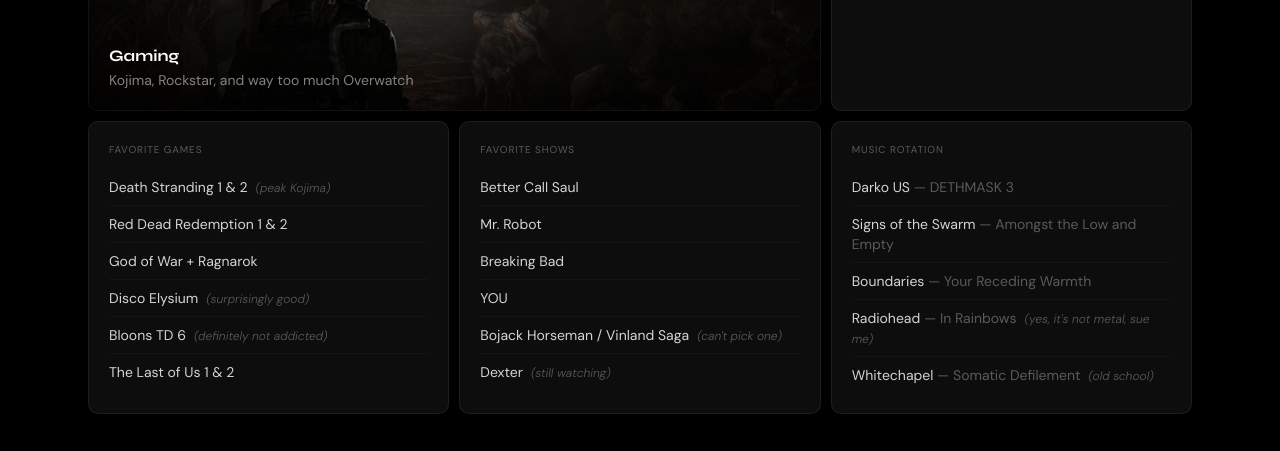
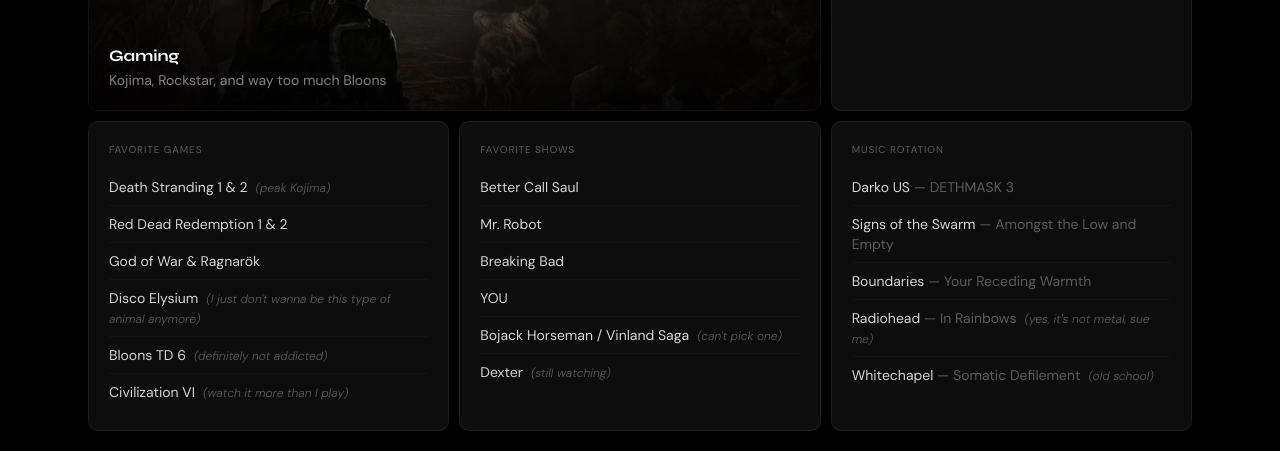
Before and after one commit to halva2251/Portfolio, a React (Vite) app in the folder client/: page / in a window 1280 px wide. Shown: the part 2323-2774 px from the top of the page. Built offline with nearby package versions, Linux system fonts and the light colour scheme; no server answers.

Commit message:
changed some text around

```diff
--- a/client/src/pages/Dashboard.tsx
+++ b/client/src/pages/Dashboard.tsx
@@ -77,10 +77,13 @@
 const games = [
   { name: "Death Stranding 1 & 2", note: "peak Kojima" },
   { name: "Red Dead Redemption 1 & 2", note: null },
-  { name: "God of War + Ragnarok", note: null },
-  { name: "Disco Elysium", note: "surprisingly good" },
+  { name: "God of War & Ragnarök", note: null },
+  {
+    name: "Disco Elysium",
+    note: "I just don't wanna be this type of animal anymore",
+  },
   { name: "Bloons TD 6", note: "definitely not addicted" },
-  { name: "The Last of Us 1 & 2", note: null },
+  { name: "Civilization VI", note: "watch it more than I play" },
 ];
 
 const shows = [
@@ -750,7 +753,7 @@
                 Gaming
               </h3>
               <p className="text-white/50 text-sm mt-0.5">
-                Kojima, Rockstar, and way too much Overwatch
+                Kojima, Rockstar, and way too much Bloons
               </p>
             </div>
           </div>
```
